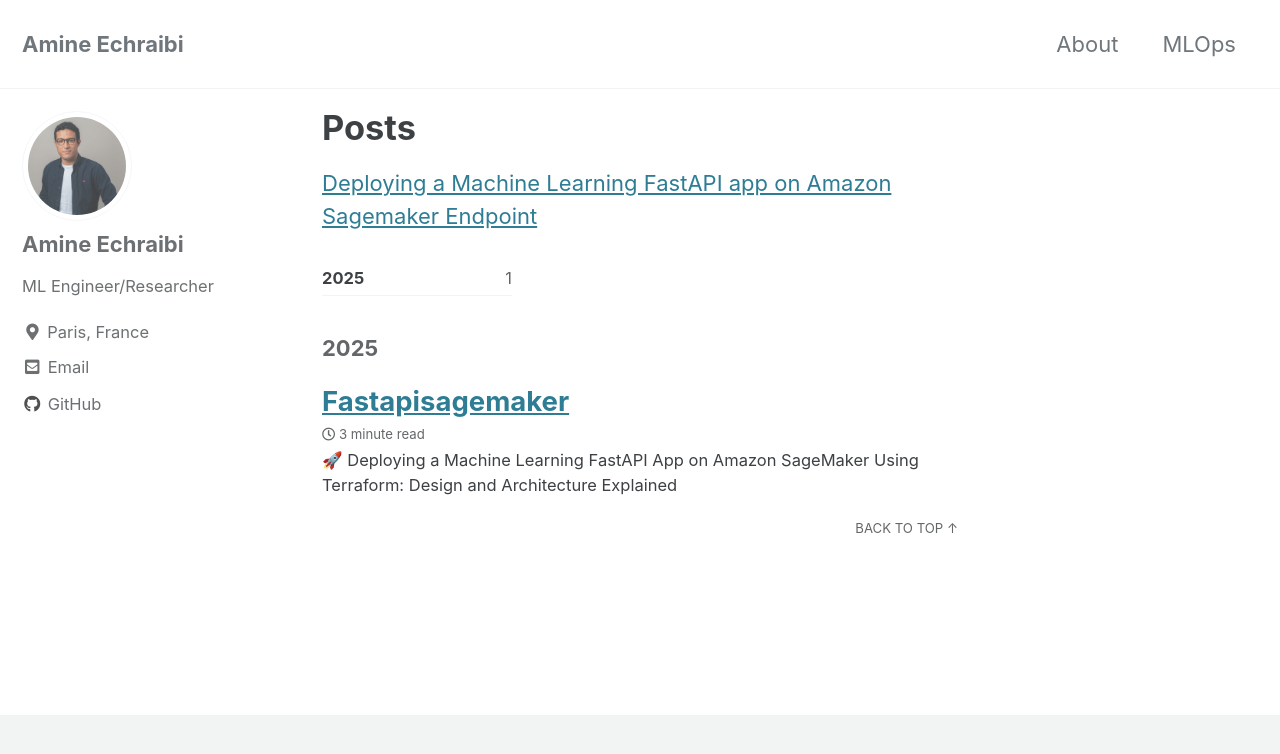
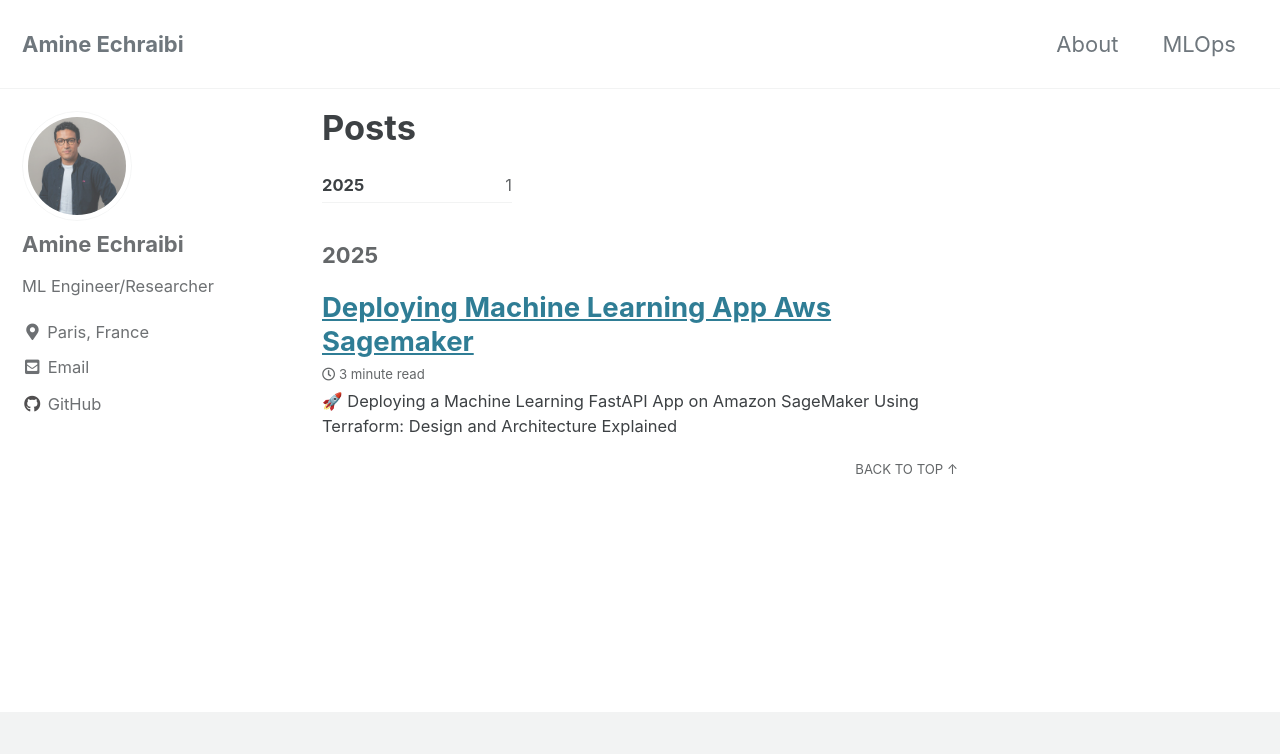
Before and after one commit to AmineEchraibi/AmineEchraibi.github.io, a Jekyll site: the page built from _pages/machinelearning.md, in a window 1280 px wide, cut to the strip 0-756 px from the top of the page. Built offline with Jekyll 4.4.1, drawn with Linux system fonts in a browser that asks for light colours; cached includes are drawn as plain includes.

```diff
--- a/_pages/machinelearning.md
+++ b/_pages/machinelearning.md
@@ -3,4 +3,3 @@ layout: posts
 permalink: /machine-learning/
 title: "Posts"
 ---
-[Deploying a Machine Learning FastAPI app on Amazon Sagemaker Endpoint](https://medium.com/@echraibi.amine/deploying-a-fastapi-app-on-amazon-sagemaker-using-terraform-design-and-architecture-explained-13be5b3ed15b)
```
Also changed, not shown: _posts/2025-10-09-deploying-machine-learning-app-aws-sagemaker.md (renamed from _posts/2025-10-09-fastapisagemaker.md, +4 -0 lines).
